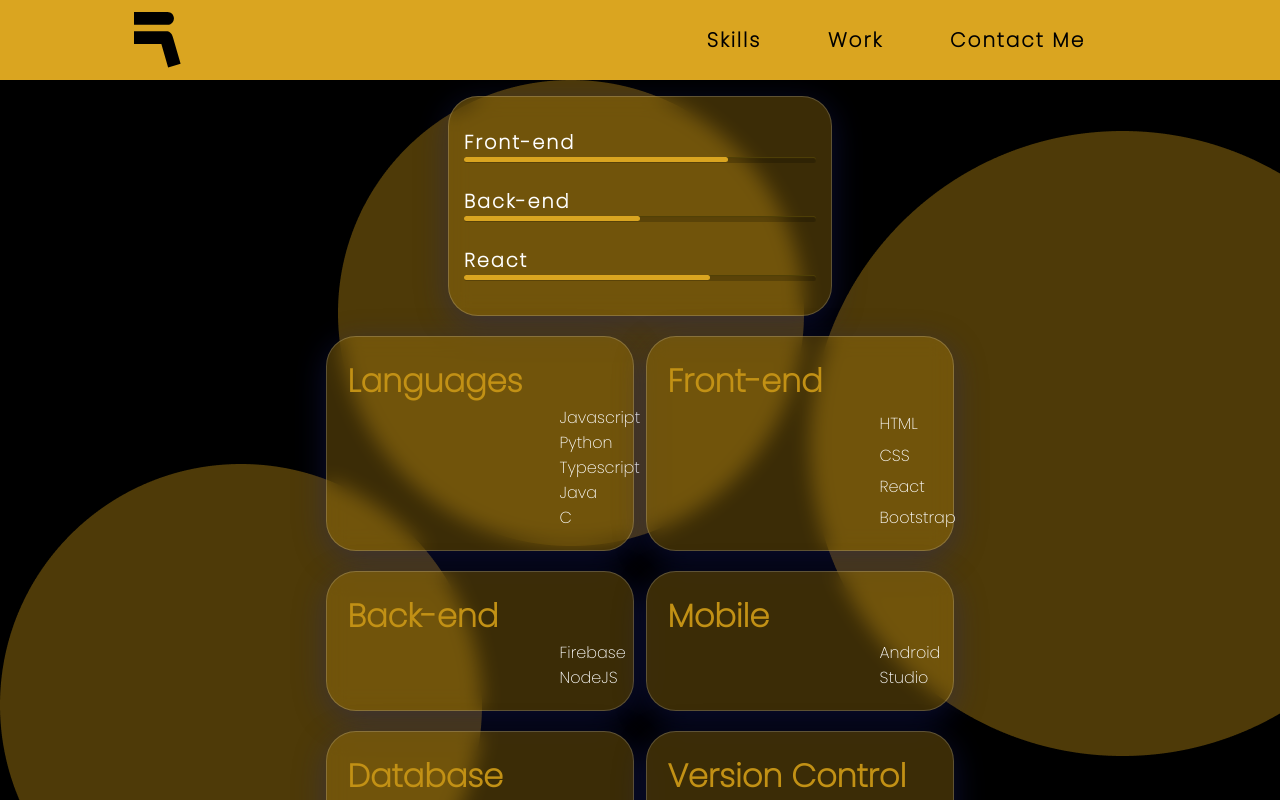
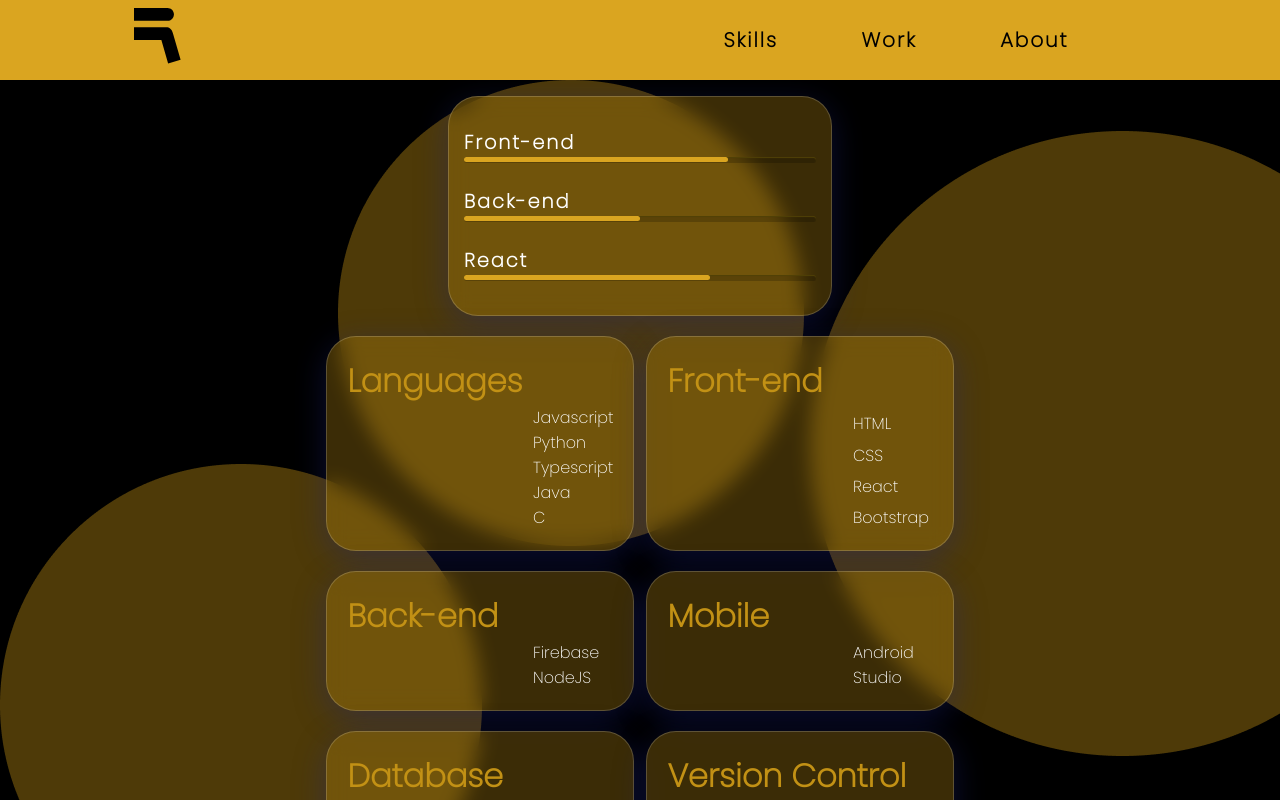
Before and after one commit to Rahul16086/portfoliov1, a Next.js app: page /skills in a window 1280 px wide. Shown: the top 800 px of the page. Built offline with nearby package versions, Linux system fonts and the light colour scheme.

Commit message:
Added back separate document file for head inject

```diff
--- a/components/layout/MainNavigation.js
+++ b/components/layout/MainNavigation.js
@@ -16,19 +16,33 @@ const MainNavigation = () => {
     <header className={classes.header}>
       {hamClicked && (
         <div className={classes.mobileView}>
+          {/*<ul>*/}
+          {/*  <Link href={"/"} passHref>*/}
+          {/*    <li onClick={hamToggle}>Home</li>*/}
+          {/*  </Link>*/}
+          {/*  <Link href={"/skills"} passHref>*/}
+          {/*    <li onClick={hamToggle}>Skills</li>*/}
+          {/*  </Link>*/}
+          {/*  <Link href={"/works"} passHref>*/}
+          {/*    <li onClick={hamToggle}>Work</li>*/}
+          {/*  </Link>*/}
+          {/*  <Link href={"/contactme"} passHref>*/}
+          {/*    <li onClick={hamToggle}>Contact Me</li>*/}
+          {/*  </Link>*/}
+          {/*</ul>*/}
           <ul>
-            <Link href={"/"} passHref>
-              <li onClick={hamToggle}>Home</li>
-            </Link>
-            <Link href={"/skills"} passHref>
-              <li onClick={hamToggle}>Skills</li>
-            </Link>
-            <Link href={"/works"} passHref>
-              <li onClick={hamToggle}>Work</li>
-            </Link>
-            <Link href={"/contactme"} passHref>
-              <li onClick={hamToggle}>Contact Me</li>
-            </Link>
+            <li>
+              <Link href={"/"}>Home</Link>
+            </li>
+            <li>
+              <Link href={"/skills"}>Skills</Link>
+            </li>
+            <li>
+              <Link href={"/works"}>Work</Link>
+            </li>
+            <li>
+              <Link href={"/contactme"}>Contact</Link>
+            </li>
           </ul>
         </div>
       )}
@@ -36,21 +50,35 @@ const MainNavigation = () => {
         <div className={classes.hamburger}>
           <Hamburger toggle={setHamClicked} toggled={hamClicked} />
         </div>
-        <Link href={"/"} passHref>
-          <Image className={classes.logo} src={logo} alt={"logo"} />
+        {/* eslint-disable-next-line @next/next/link-passhref */}
+        <Link href={"/"}>
+          <div>
+            <Image className={classes.logo} src={logo} alt={"logo"} />
+          </div>
         </Link>
       </div>
       <div className={classes.rightSideContainer}>
+        {/*<ul>*/}
+        {/*  <Link href={"/skills"} passHref>*/}
+        {/*    <li>Skills</li>*/}
+        {/*  </Link>*/}
+        {/*  <Link href={"/works"} passHref>*/}
+        {/*    <li>Work</li>*/}
+        {/*  </Link>*/}
+        {/*  <Link href={"/contactme"} passHref>*/}
+        {/*    <li>Contact Me</li>*/}
+        {/*  </Link>*/}
+        {/*</ul>*/}
         <ul>
-          <Link href={"/skills"} passHref>
-            <li>Skills</li>
-          </Link>
-          <Link href={"/works"} passHref>
-            <li>Work</li>
-          </Link>
-          <Link href={"/contactme"} passHref>
-            <li>Contact Me</li>
-          </Link>
+          <li>
+            <Link href={"/skills"}>Skills</Link>
+          </li>
+          <li>
+            <Link href={"/works"}>Work</Link>
+          </li>
+          <li>
+            <Link href={"/contactme"}>About</Link>
+          </li>
         </ul>
       </div>
       <Backdrop open={hamClicked} onClick={hamToggle} />
--- a/components/skills/Skills.module.css
+++ b/components/skills/Skills.module.css
@@ -97,31 +97,13 @@
     -webkit-backdrop-filter: blur( 10px );
     border: 1px solid rgba( 255, 255, 255, 0.18 );
     border-radius: 30px;
-    /*height: 100%;*/
-    /*grid-gap: 1rem;*/
-    /*grid-template-columns: 250px 50px;*/
-    /*grid-auto-rows: minmax(20px,auto);*/
     margin-top: 20px;
-    /*margin-right: 20px;*/
     margin-left: 1%;
     margin-right: 1%;
     width: 48%;
     flex-wrap: wrap;
     display: flex;
 }
-
-/*.skills h1{*/
-/*    padding-top: 10px;*/
-/*    padding-left: 10px;*/
-/*    color: #C29115;*/
-/*    font-size: 28px;*/
-/*}*/
-
-/*.skills p{*/
-/*    padding: 10px;*/
-/*    font-size: 1.15rem;*/
-/*    align-self: end;*/
-/*}*/
 
 .individual{
     display: flex;
@@ -138,7 +120,7 @@
 .individual p{
     margin-top: auto;
     align-self: flex-end;
-    width: 20%;
+    width: 30%;
 }
 
 @media (max-width: 40rem) {
--- /dev/null
+++ b/pages/_document.js
@@ -0,0 +1,30 @@
+// eslint-disable-next-line @next/next/no-head-import-in-document
+import Document, { Html, Head, Main, NextScript } from "next/document";
+import React from "react";
+
+class MyDocument extends Document {
+  static async getInitialProps(ctx) {
+    const initialProps = await Document.getInitialProps(ctx);
+    return { ...initialProps };
+  }
+
+  render() {
+    return (
+      <Html>
+        <Head>
+          {/* eslint-disable-next-line react/no-unescaped-entities,@next/next/no-title-in-document-head */}
+          <title>Rahul's Portfolio</title>
+          <meta name={"description"} content={"A simple portfolio"} />
+          <meta name={"viewport"} content={"initial-scale=1"} />
+          <html lang={"en"} />
+        </Head>
+        <body>
+          <Main />
+          <NextScript />
+        </body>
+      </Html>
+    );
+  }
+}
+
+export default MyDocument;
```
Also changed, not shown: components/homePage/HomePage.js (+6 -3 lines), pages/index.js (+0 -7 lines).
